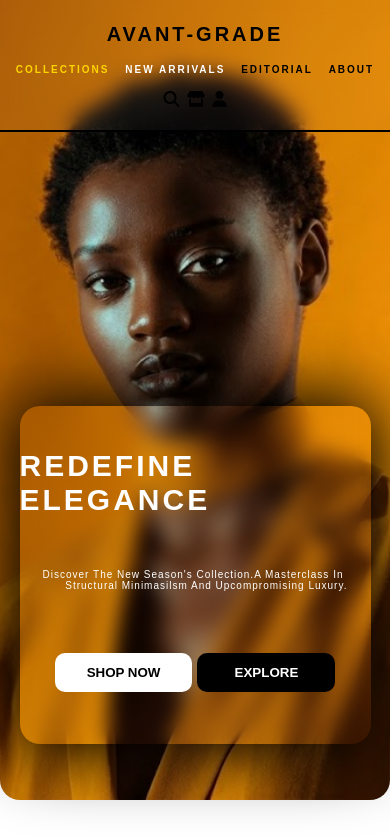
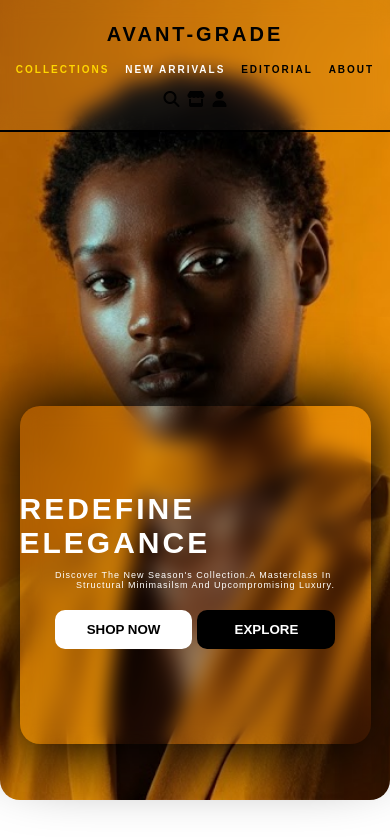
Before and after one commit to ahmedmohamedahmedaboelmagd-pixel/AVANT-GRADE, a plain HTML site: page index.html in a window 390 px wide. Shown: the top 837 px of the page. Drawn offline with Linux system fonts and the light colour scheme.

Commit message:
Add files via upload

```diff
--- a/style.css
+++ b/style.css
@@ -496,12 +496,17 @@ justify-content: space-evenly;}
 
     .container{
         width: 90%;
+        display: flex; s
+        flex-direction: column;
+        align-content: center;
+        align-items: center;
+        justify-content: center;
     }
         .container H2{
-        font-size: 17px;
+        font-size: 16px;
     }
     .par{
-        font-size: 10px;
+        font-size: 9px;
     }
     ul li a{
         font-size:10px ;
```
